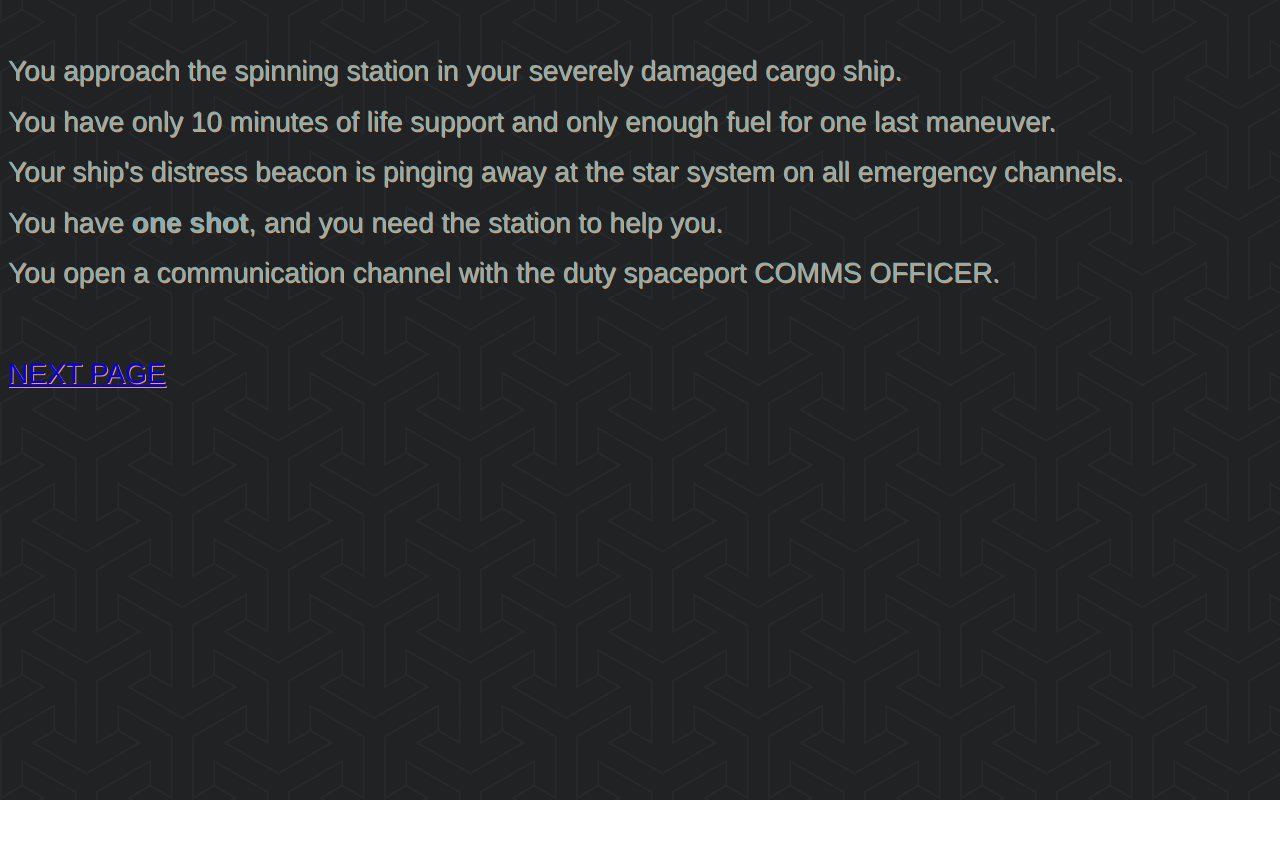
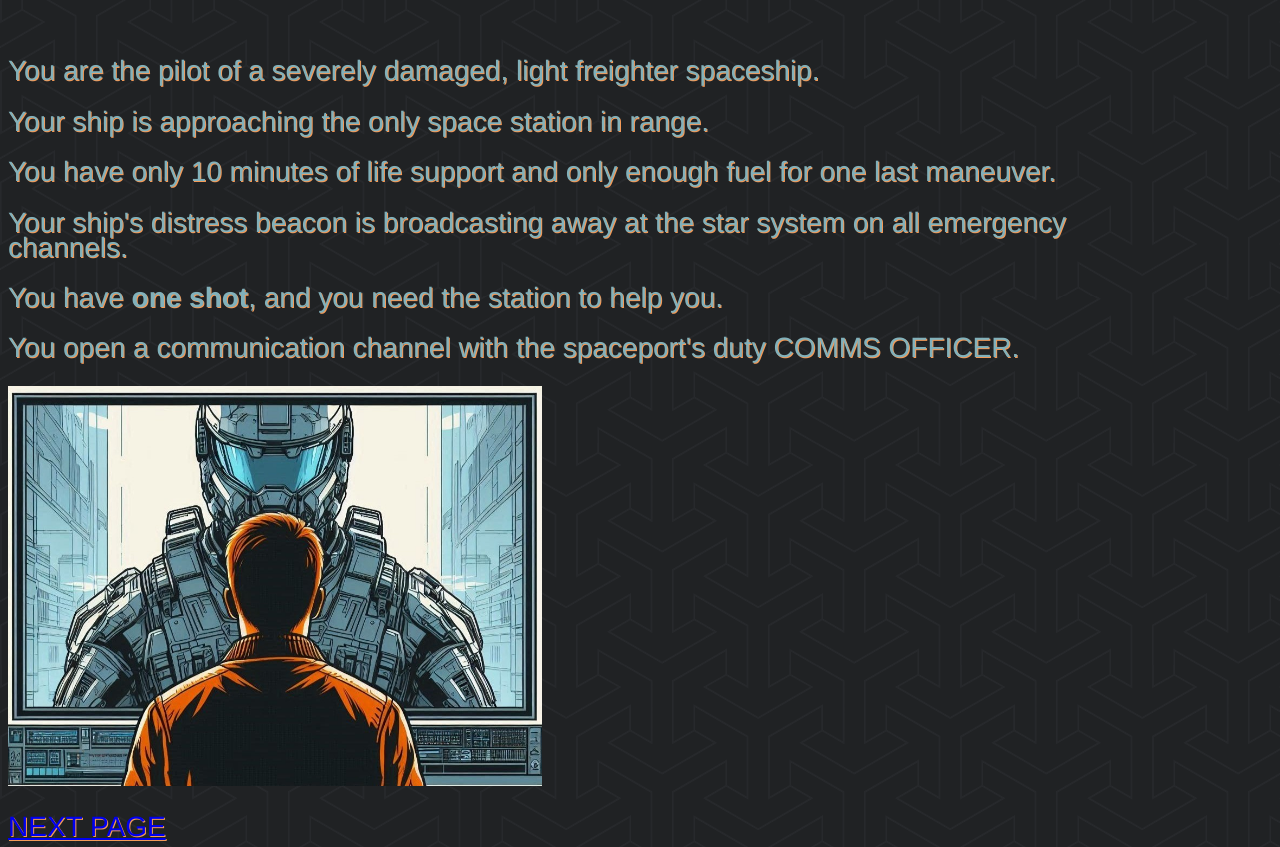
Before and after one commit to agentpunk/agentpunk.github.io, a plain HTML site: page page1.html in a window 1280 px wide. Before the commit the page ends 800 px from the top, so only its background shows below. Drawn offline with Linux system fonts and the light colour scheme.

Commit message:
update content

```diff
--- a/page1.html
+++ b/page1.html
@@ -8,16 +8,20 @@
   <div class="GTFO2">
     <span>
       <br /><br />
-      You approach the spinning station in your severely damaged cargo ship.
+      You are the pilot of a severely damaged, light freighter spaceship.
+      <br /><br />
+      Your ship is approaching the only space station in range.
       <br /><br />
       You have only 10 minutes of life support and only enough fuel for one last maneuver.
       <br /><br />
-      Your ship's distress beacon is pinging away at the star system on all emergency channels.
+      Your ship's distress beacon is broadcasting away at the star system on all emergency channels.
       <br /><br />
       You have <b>one shot</b>, and you need the station to help you.
       <br /><br />
-      You open a communication channel with the duty spaceport COMMS OFFICER.
-      <br /><br /><br /><br />
+      You open a communication channel with the spaceport's duty COMMS OFFICER.
+      <br /><br />
+      <img src="./images/open_comms.jpeg".jpg" alt="Girl in a jacket" height="400">
+      <br /><br />
       <a href="./page2.html">NEXT PAGE</a>
     </span>
   </div>
```
Also changed, not shown: images/open_comms.jpeg (added).
